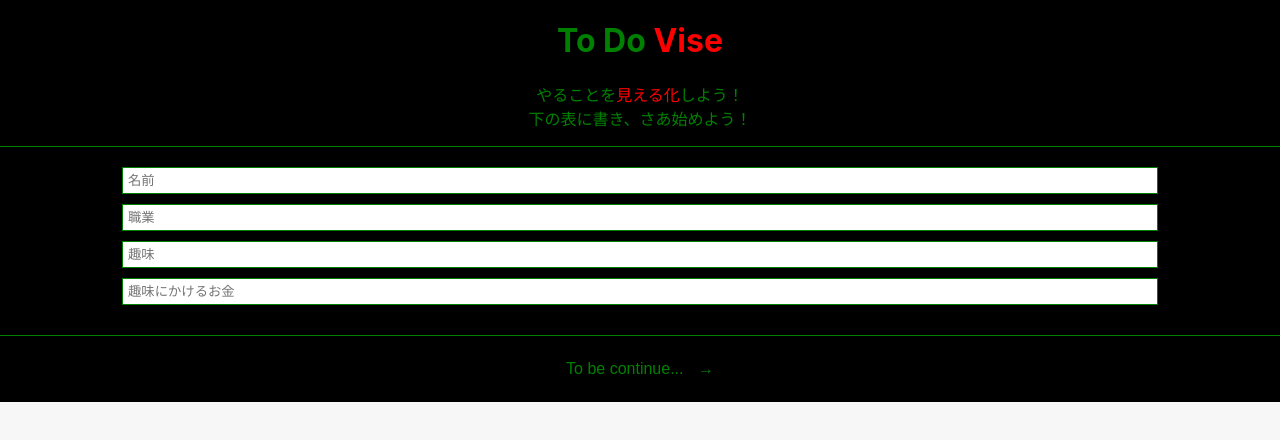
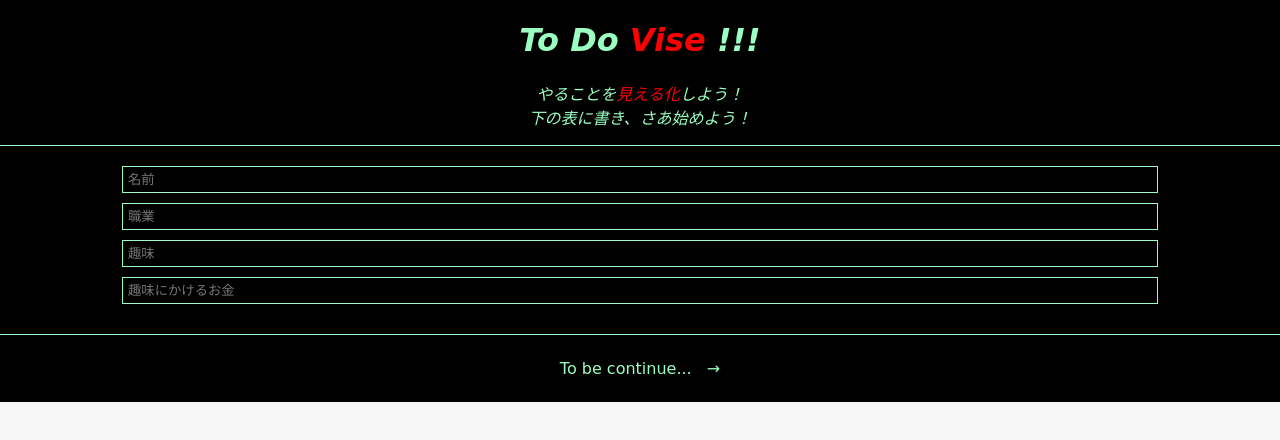
Before and after one commit to nepp-tumsat/hackathon_vol.6, a React (Create React App) app: page / in a window 1280 px wide. Shown: the top 440 px of the page. Built offline with nearby package versions, Linux system fonts and the light colour scheme.

Commit message:
screen1 font change

```diff
--- a/package.json
+++ b/package.json
@@ -9,7 +9,7 @@
     "react": "^18.2.0",
     "react-dom": "^18.2.0",
     "react-router-dom": "^6.14.1",
-    "react-scripts": "5.0.1",
+    "react-scripts": "^5.0.1",
     "web-vitals": "^2.1.4"
   },
   "scripts": {
--- a/src/screen1.css
+++ b/src/screen1.css
@@ -4,11 +4,14 @@
     align-items: center;
     justify-content: center;
     background-color: black;
-    color: green;
+    color: rgb(154, 255, 193);
+    font-family: "Comic Sans MS",cursive;
 }
 
 .title {
     text-align: center;
+    font-family: "Comic Sans MS",cursive;
+    font-style: italic;
 }
 
 .title .highlight {
@@ -20,15 +23,16 @@
     flex-direction: column;
     align-items: center;
     background-color: black;
-    color: green;
-    border: 1px solid green;
+    color: rgb(154, 255, 193);
+    border: 1px solid rgb(154, 255, 193);
     padding: 20px;
     width: 100%;
 }
 
 .input-fields input {
-    color: green;
-    border: 1px solid green;
+    color: rgb(154, 255, 193);
+    background-color: black;
+    border: 1px solid rgb(154, 255, 193);
     margin-bottom: 10px;
     padding: 5px;
     width: 80%;
@@ -37,11 +41,12 @@
 .continue-button {
     background: none;
     border: none;
-    color: green;
+    color: rgb(154, 255, 193);
     font-size: 1em;
     margin: 20px;
     padding: 0.25em 1em;
     transition: 0.3s;
+    font-family: "Comic Sans MS",cursive;
 }
 
 .continue-button span {
@@ -56,3 +61,9 @@
 .continue-button:active {
     transform: translateY(-1px);
 }
+
+@media screen and (width: 600px) {
+    body {
+        color: red;
+    }
+}
--- a/src/screen1.js
+++ b/src/screen1.js
@@ -5,7 +5,7 @@ const Screen1 = () => {
     return (
         <div className='container'>
             <div className='title'>
-                <h1>To Do <span className='highlight'>Vise</span></h1>
+                <h1>To Do <span className='highlight'>Vise</span> !!! </h1>
                 <p>やることを<span className='highlight'>見える化</span>しよう！<br />下の表に書き、さあ始めよう！</p>
             </div>
             <div className='input-fields'>
```
Also changed, not shown: 1 other file (tests, documents, lock files or other folders).
